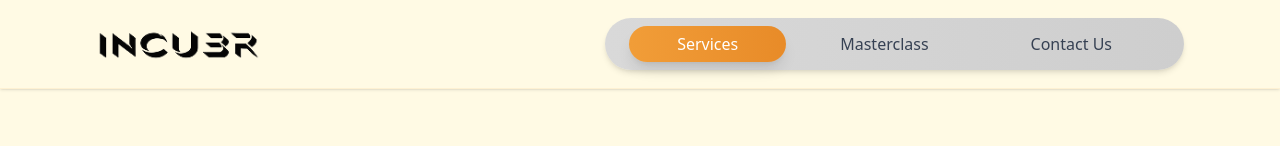
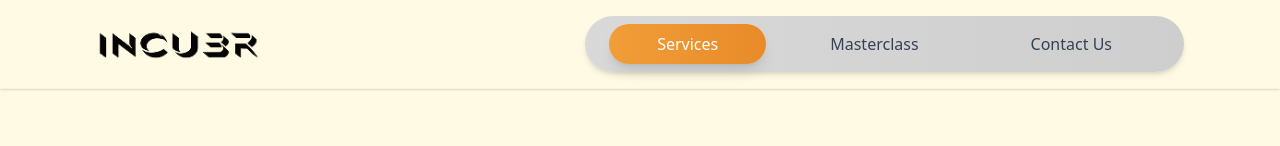
Before and after one commit to productincubr/incubr, a React (Vite) app in the folder frontend/: page / in a window 1280 px wide. Shown: the top 146 px of the page. Built offline with nearby package versions, Linux system fonts and the light colour scheme; the HTML template or start-up script is replaced by a standard one.

Commit message:
optimized and set loader on website

```diff
--- a/frontend/src/App.jsx
+++ b/frontend/src/App.jsx
@@ -16,16 +16,14 @@ function AppContent() {
 
   return (
     <>
-      <Header/>
-      <Suspense fallback={<Loader />}>
+      <Header />
       <Routes>
         <Route path="/" element={<Home />} />
         <Route path="/services" element={<Services />} />
-          <Route path="/masterclass" element={<Masterclass />} />
+        <Route path="/master-class" element={<Masterclass />} />
         <Route path="/contact" element={<ContactUs />} />
       </Routes>
-        {location.pathname === '/' && <Footer/>}
-      </Suspense>
+      {location.pathname === '/' && <Footer />}
     </>
   );
 }
@@ -33,7 +31,9 @@ function AppContent() {
 function App() {
   return (
     <Router>
+      <Suspense fallback={<Loader />}>
         <AppContent />
+      </Suspense>
     </Router>
   )
 }
--- a/frontend/src/components/Header.jsx
+++ b/frontend/src/components/Header.jsx
@@ -49,7 +49,7 @@ const Header = () => {
 
   const tabs = [
     { name: "Services", icon: Sparkles, path: "/services" },
-    { name: "Masterclass", icon: BookOpen, path: "/masterclass" },
+    { name: "Masterclass", icon: BookOpen, path: "/master-class" },
     { name: "Contact Us", icon: Phone, path: "/contact" }
   ];
 
@@ -57,7 +57,7 @@ const Header = () => {
   useEffect(() => {
     if (location.pathname === '/contact') {
       setActiveTab("Contact Us");
-    } else if (location.pathname === '/masterclass') {
+    } else if (location.pathname === '/master-class') {
       setActiveTab("Masterclass");
     } else if (location.pathname === '/services') {
       setActiveTab("Services");
@@ -116,13 +116,13 @@ const Header = () => {
         </Link>
 
         {/* Desktop / Tablet Tabs */}
-        <div className="hidden md:flex ml-auto bg-gradient-to-r from-[#D9D9D9] to-[#CECECE] rounded-4xl items-center py-2 px-6 gap-1.5 shadow-md">
+        <div className="hidden md:flex ml-auto bg-gradient-to-r from-[#D9D9D9] to-[#CECECE] rounded-4xl items-center py-2 px-6 gap-4 shadow-md">
           {tabs.map((tab) => (
             <button
               key={tab.name}
               onClick={() => handleTabClick(tab)}
               className={`
-                px-6 lg:px-12 py-1.5 rounded-4xl transition-all duration-300
+                px-6 lg:px-12 py-2 rounded-4xl transition-all duration-300
                 transform hover:scale-105 font-medium text-base cursor-pointer
                 ${
                   activeTab === tab.name
```
Lines whose indentation alone changed are shown as unchanged.
